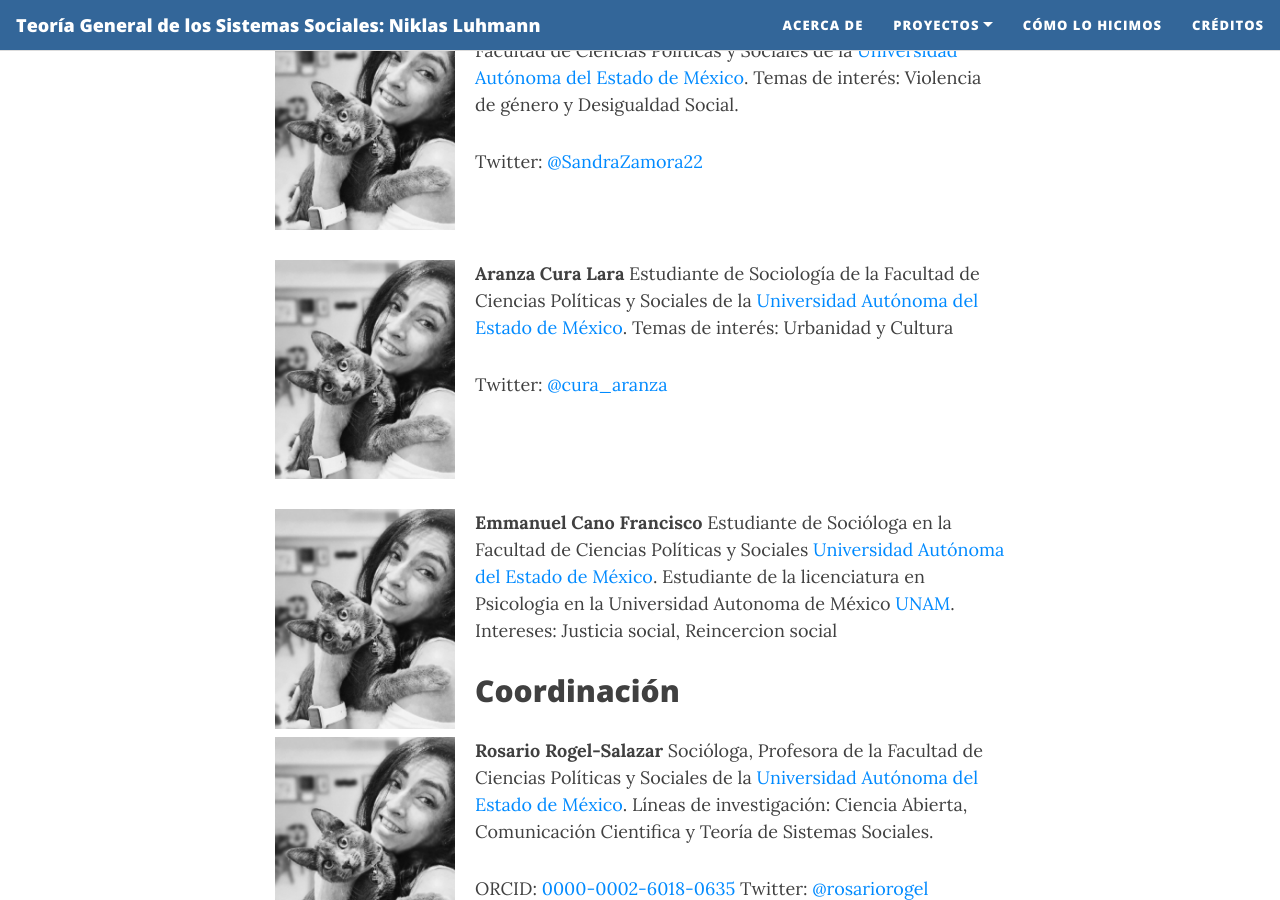
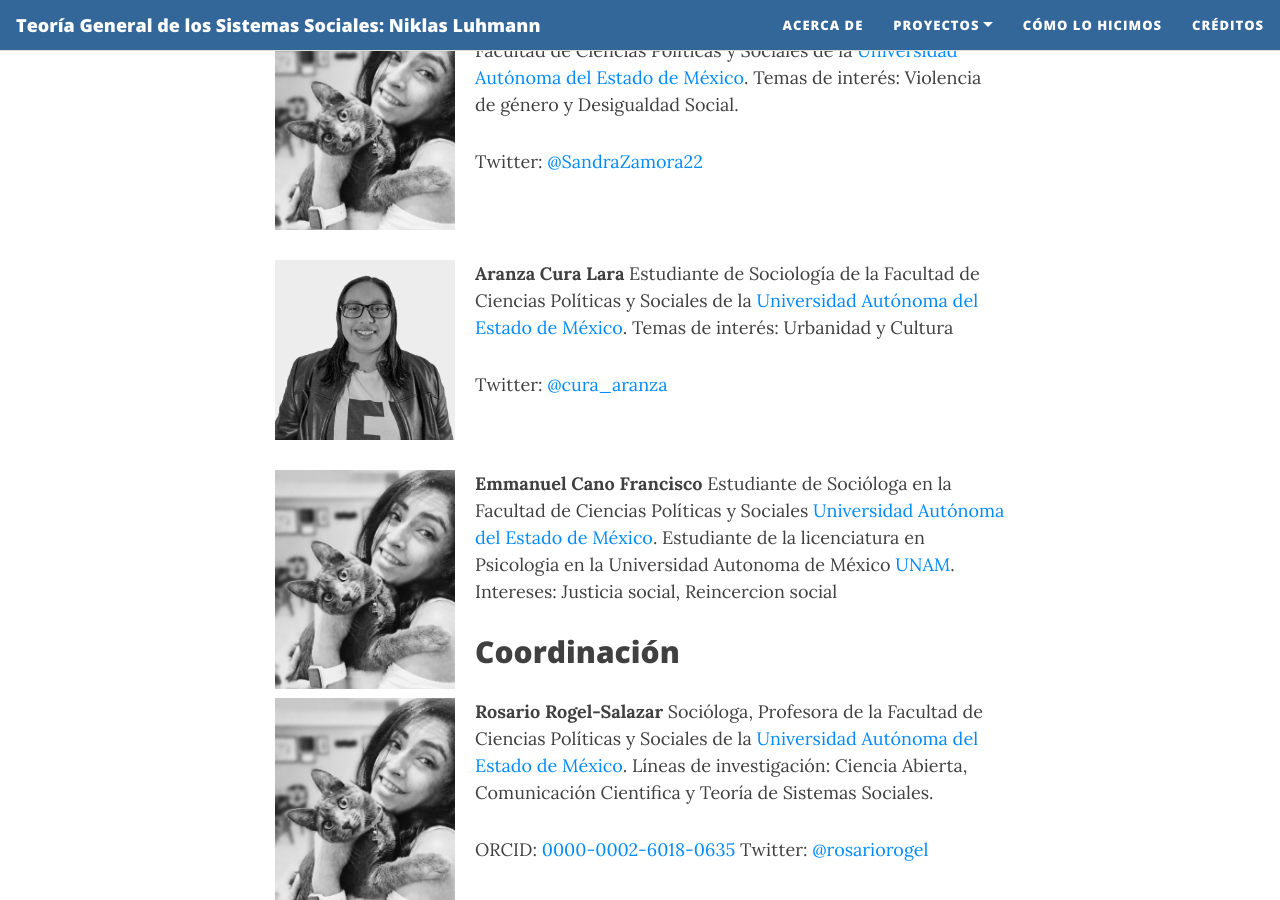
Before and after one commit to rosariorogel/luhmann, a Jekyll site: the page built from _pages/credits.md, in a window 1280 px wide and 900 px high, scrolled down 626 px. Built offline with Jekyll 4.4.1, drawn with Linux system fonts in a browser that asks for light colours; nearby versions of some CDN libraries.

Commit message:
Cambié nombre de imagen

```diff
--- a/_pages/credits.md
+++ b/_pages/credits.md
@@ -20,7 +20,7 @@
 <div style="clear: both;"></div>
 
 
-<img src="{{ site.baseurl }}/assets/img/FotoRosario.jpg" style="float:left;width:200px;padding-right:20px;">
+<img src="{{ site.baseurl }}/assets/img/FotoAranzaCura.jpg" style="float:left;width:200px;padding-right:20px;">
 **Aranza Cura Lara** Estudiante de Sociología de la Facultad de Ciencias Políticas y Sociales de la [Universidad Autónoma del Estado de México](https://www.uaemex.mx/). Temas de interés: Urbanidad y Cultura
 
 Twitter: [@cura_aranza](https://twitter.com/cura_aranza)
```
